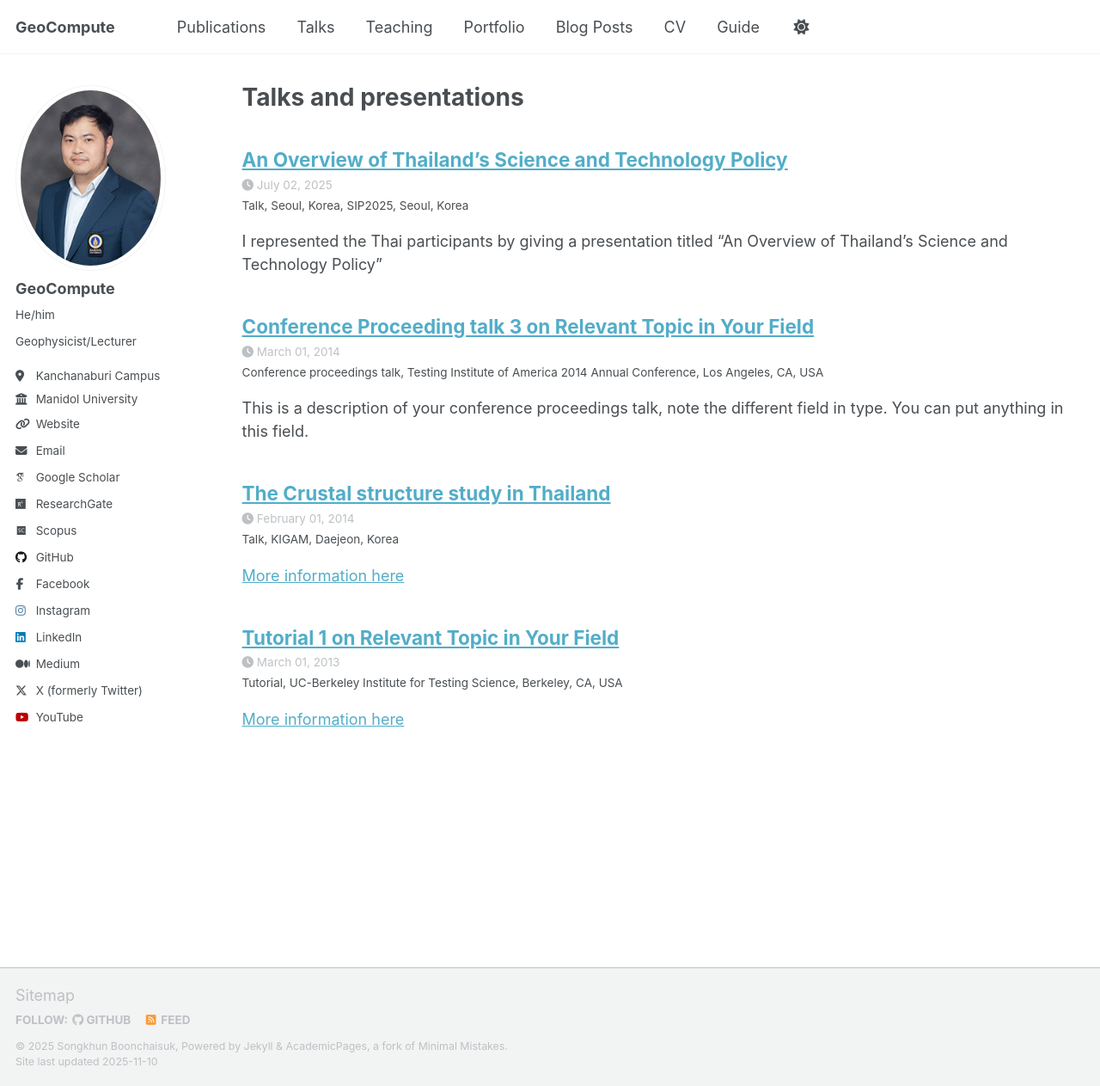
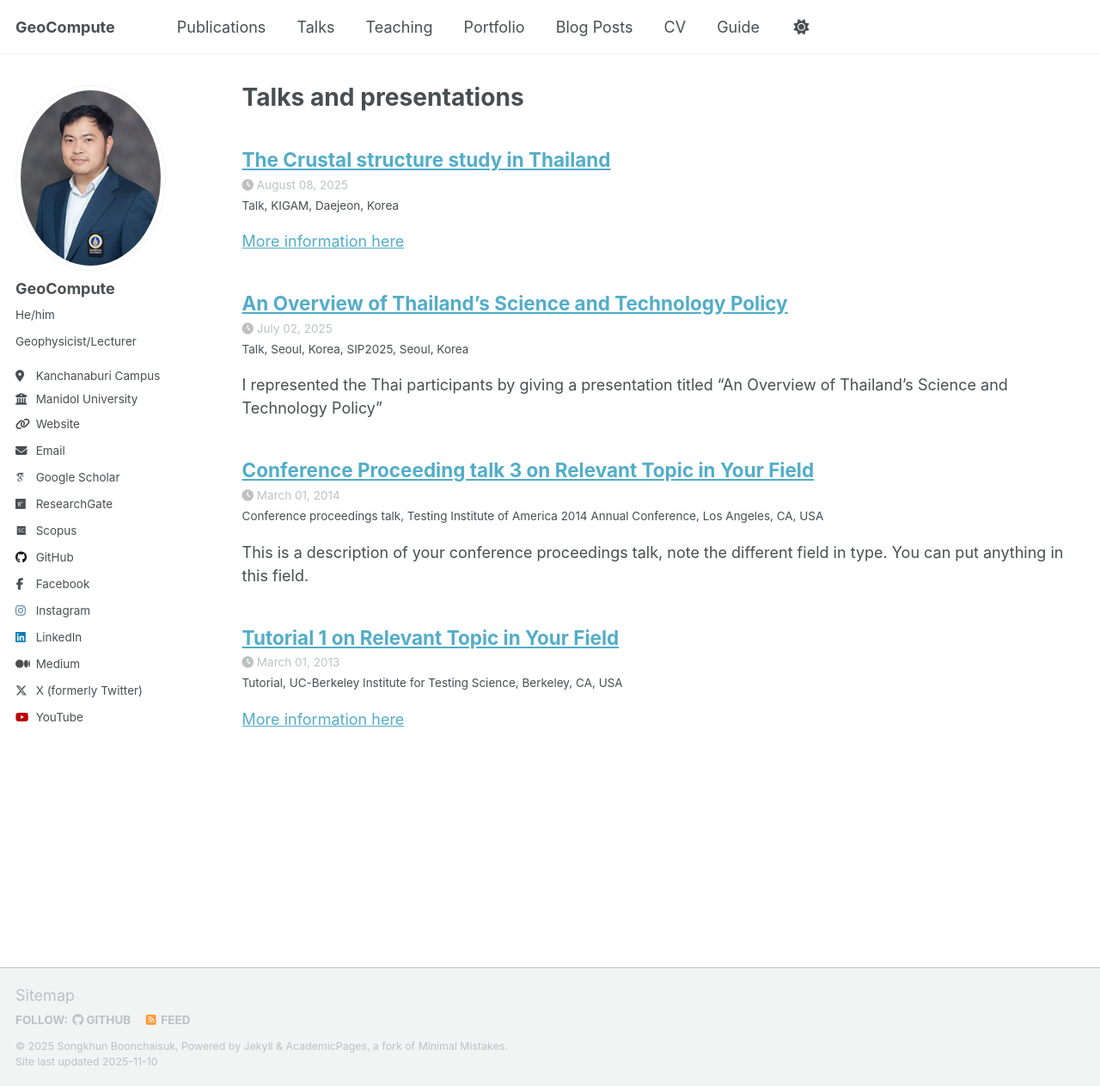
Before and after one commit to Songkhun/Songkhun.github.io, a Jekyll site: the page built from _pages/talks.html, in a window 1280 px wide and 1263 px high. Shown: the whole window at 86% size. Built offline with Jekyll 4.4.1, drawn with Linux system fonts in a browser that asks for light colours; some web fonts are replaced; a script that is not in the unit is left out.

Commit message:
Update and rename 2015-08-08-KIGAM.md to 2025-08-08-KIGAM.md

```diff
--- a/_talks/2015-08-08-KIGAM.md
+++ b/_talks/2025-08-08-KIGAM.md
@@ -2,9 +2,9 @@
 title: "The Crustal structure study in Thailand"
 collection: talks
 type: "Talk"
-permalink: /talks/2015-08-08-KIGAM
+permalink: /talks/2025-08-08-KIGAM
 venue: "KIGAM"
-date: 2014-02-01
+date: 2025-08-08
 location: "Daejeon, Korea"
 ---
 
```
